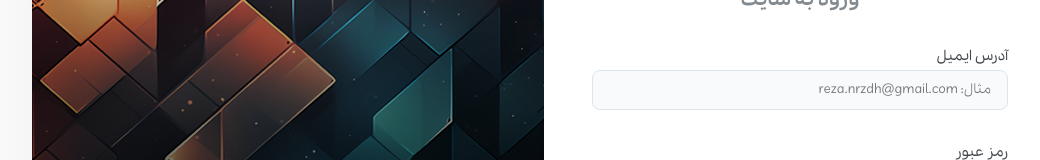
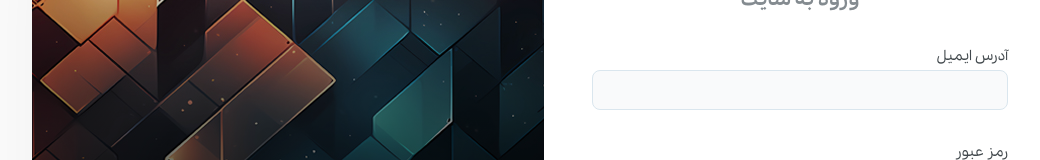
Before and after one commit to RezaNrzdh/RezaNrzdh, an Angular app in the folder client/: page /login in a window 1280 px wide. Shown: the part 269-429 px from the top of the page, without its empty margins (96-1136 px from the left). Built offline with nearby package versions, Linux system fonts and the light colour scheme.

Commit message:
بهبود دکمه ورود

```diff
--- a/client/src/app/feature/auth/login/login.component.html
+++ b/client/src/app/feature/auth/login/login.component.html
@@ -6,7 +6,7 @@
             </a>
             <h1 class="flex justify-ctr headline-5 bold color-gray-4 margin-bot-32">ورود به سایت</h1>
             <form [formGroup]="loginForm" (ngSubmit)="onSubmit()" class="flex column height-full">
-                <app-textbox title="آدرس ایمیل" placeholder="مثال: reza.nrzdh@gmail.com" type="email" class="margin-bot-32" formControlName="email"></app-textbox>
+                <app-textbox title="آدرس ایمیل" type="email" class="margin-bot-32" formControlName="email"></app-textbox>
                 <app-textbox title="رمز عبور" type="password" class="margin-bot-32" formControlName="password"></app-textbox>
                 <app-button [isLink]="false" mode="filled" color="secondary" class="margin-bot-16 margin-top-auto">ورود به سایت</app-button>
                 <app-button [isLink]="true" icon="google" mode="outlined" color="dark">ورود با گوگل</app-button>
--- a/client/src/app/feature/auth/login/login.component.ts
+++ b/client/src/app/feature/auth/login/login.component.ts
@@ -1,6 +1,7 @@
 import { Component, OnInit } from '@angular/core';
 import {FormControl, FormGroup, Validators} from "@angular/forms";
 import {AuthService} from "../../../core/services/auth.service";
+import {Router} from "@angular/router";
 
 @Component({
     selector: 'app-login',
@@ -11,7 +12,7 @@ export class LoginComponent implements OnInit {
 
     loginForm: FormGroup | any;
 
-    constructor(private authService: AuthService) { }
+    constructor(private authService: AuthService, private router: Router) { }
 
     ngOnInit(): void {
         this.loginForm = new FormGroup({
@@ -21,14 +22,17 @@ export class LoginComponent implements OnInit {
     }
 
     onSubmit = () => {
+        if(this.loginForm.status === "INVALID") return;
+
         this.authService.SignIn(this.loginForm.value).subscribe({
             next: ((value: any) => {
-                console.log(value);
+                this.router.navigate(["/"]);
             }),
             error: ((error: any) => {
                 console.log(error)
             })
-        })
+        });
+
     }
 
 }
```
